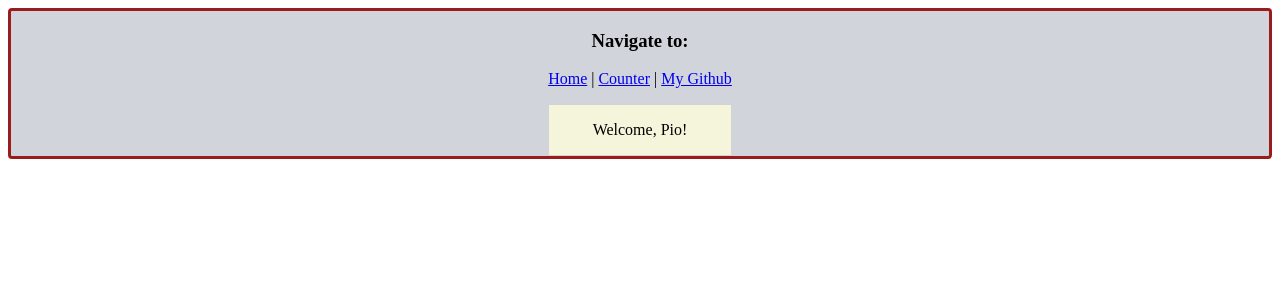
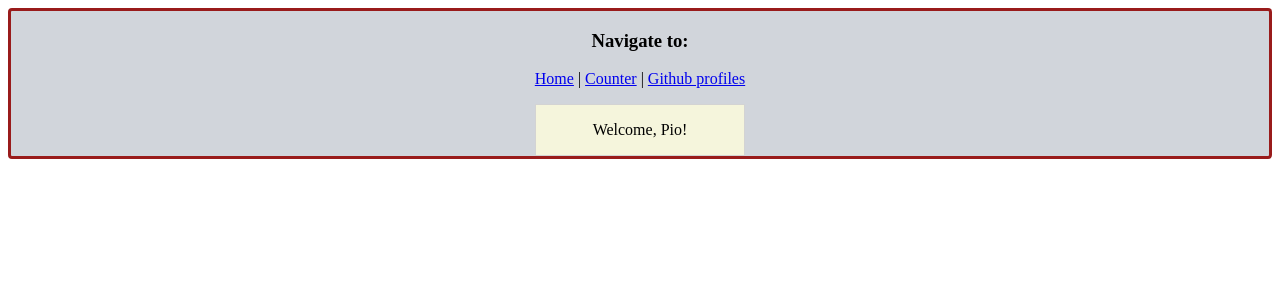
Before and after one commit to Kekko26/react-exercises, a React (Create React App) app: page / in a window 1280 px wide. Shown: the top 300 px of the page. Built offline with nearby package versions, Linux system fonts and the light colour scheme.

Commit message:
Exercise done

```diff
--- a/src/AppTwo.js
+++ b/src/AppTwo.js
@@ -10,7 +10,7 @@ export function AppTwo(){
     return(
         <div>
             <h3>Navigate to:</h3>
-            <p><Link to={"/"}>Home</Link> | <Link to={"counter"}>Counter</Link> | <Link to={"/users/kekko26"}>My Github</Link></p>
+            <p><Link to={"/"}>Home</Link> | <Link to={"counter"}>Counter</Link> | <Link to={"/users"}>Github profiles</Link></p>
 
         <Routes>
             <Route path="/" element={<Welcome name={'Pio'}/>}/>
@@ -19,6 +19,7 @@ export function AppTwo(){
             <Route path="*" element={<h3>Page not found</h3>}/>
             <Route path="/users" element={<GitHubUsersList/>} >
                 <Route path=":username" element={<ShowGitHubUser/>}/>
+                <Route index element={<p>Please add an user and select it</p>}/>
             </Route>
         </Routes>
 
```
